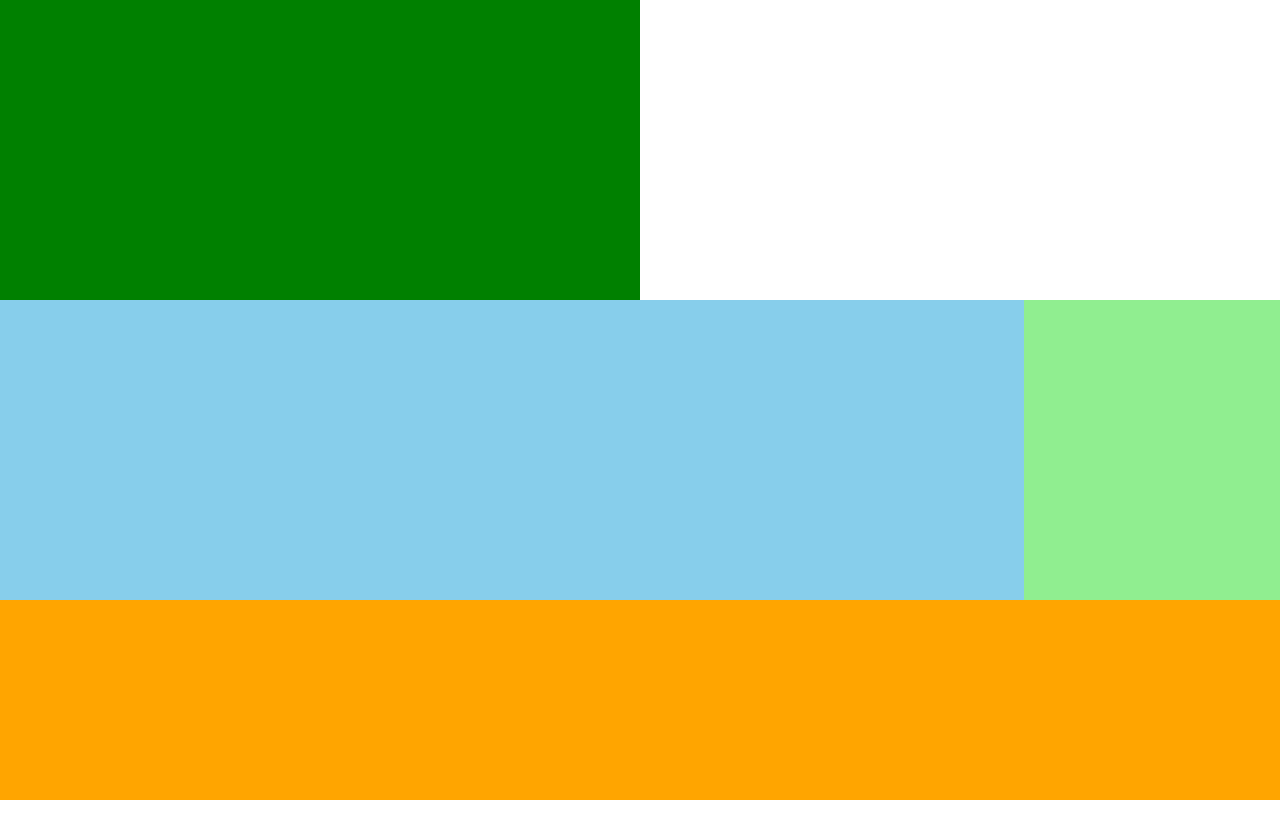
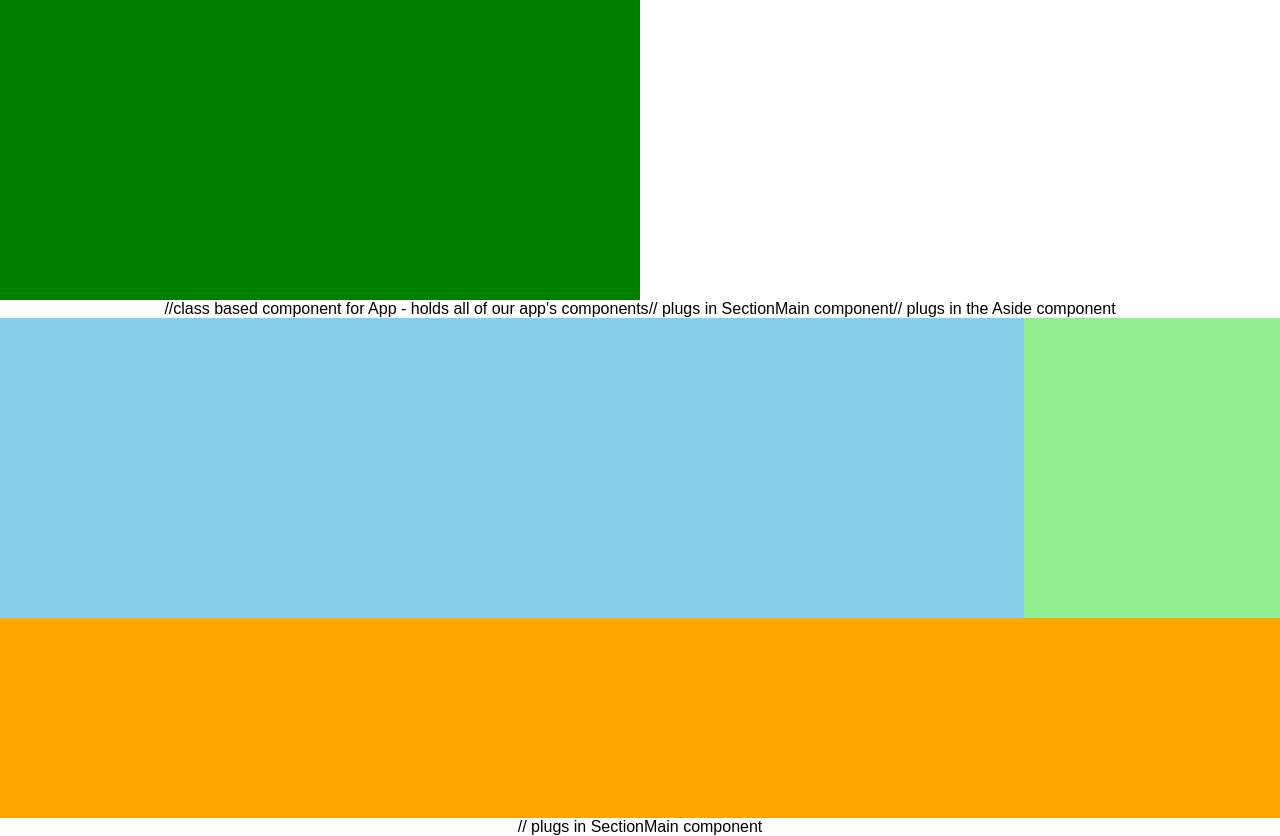
Before and after one commit to 100devs/react-simple, a React (Create React App) app: page / in a window 1280 px wide. Before the commit the page ends 800 px from the top, so only its background shows below. Built offline with nearby package versions, Linux system fonts and the light colour scheme.

Commit message:
Update App.js

```diff
--- a/src/App.js
+++ b/src/App.js
@@ -4,19 +4,24 @@ import Header from './Header';
 import SectionMain from './SectionMain';
 import Aside from './Aside';
 import Footer from './Footer';
-
+//class based component for App - holds all of our app's components
 class App extends Component {
 
   render() {
     return (
       <div className="App">
         <Header backColor="green" width="50%"></Header>
+      //class based component for App - holds all of our app's components
         <SectionMain></SectionMain>
+      // plugs in SectionMain component
         <Aside></Aside>
+       // plugs in the Aside component
         <Footer></Footer>
+      // plugs in SectionMain component
       </div>
     );
   }
 }
 
 export default App;
+// allows App class to be used outside of this file
```
